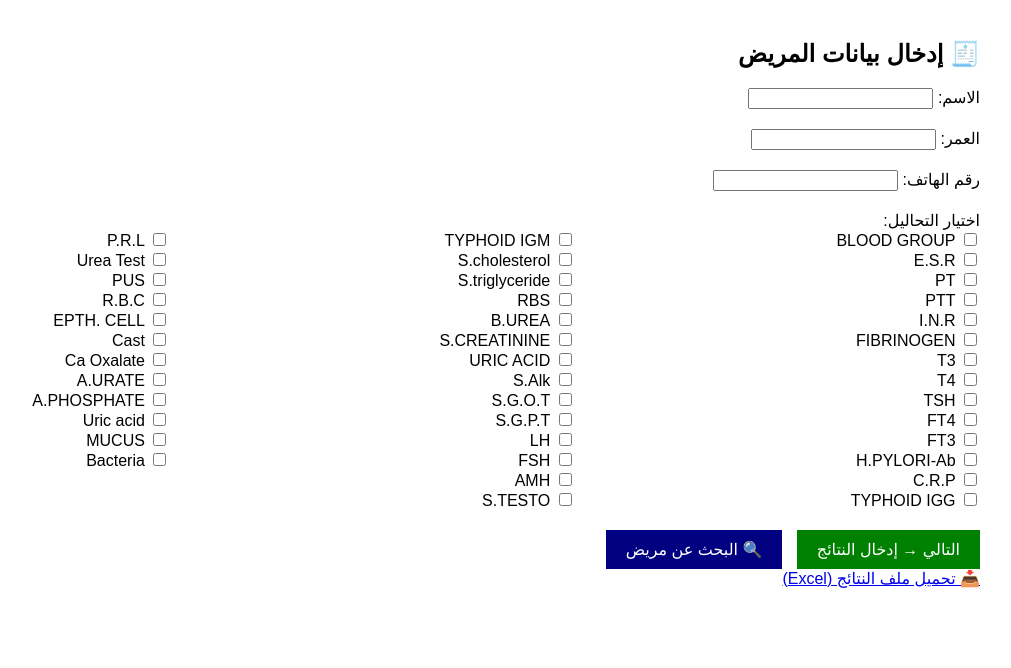
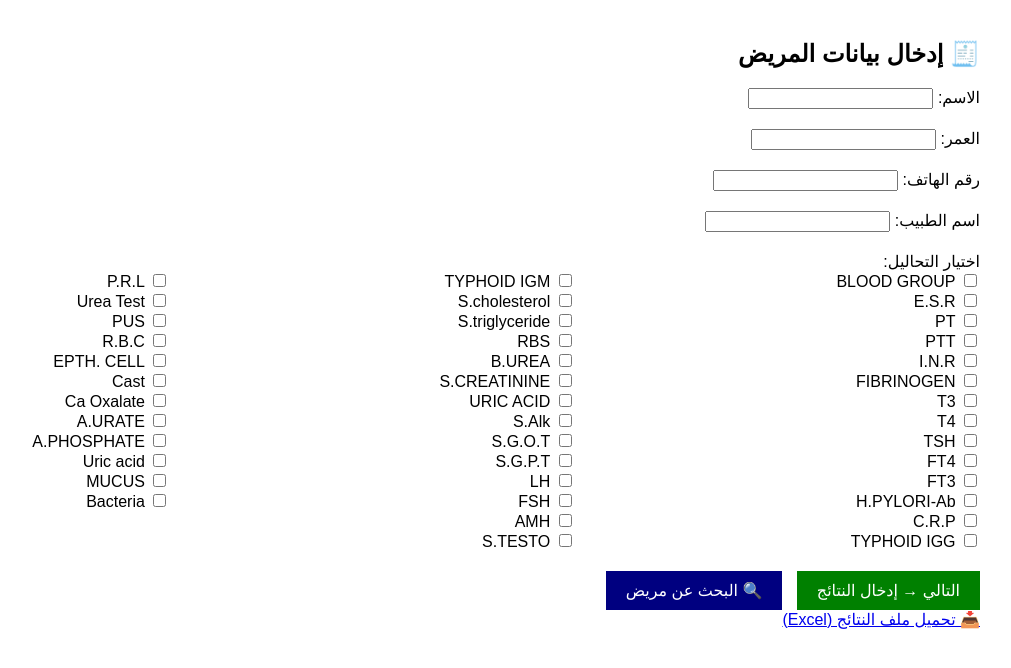
Before and after one commit to Marwana1985/lab_report_app_w, a Flask app: page / in a window 1280 px wide. Shown: the top 668 px of the page, without its empty margins (260-1271 px from the left). Run offline with Flask 3, Linux system fonts and the light colour scheme.

Commit message:
Initial commit

```diff
--- a/app.py
+++ b/app.py
@@ -81,7 +81,7 @@ class LabPDF(FPDF):
         self.ln(5)
         self.set_font("Amiri", size=11)
         self.multi_cell(0, 40, text=reshape(
-            f"الاسم: {self.patient['name']}   العمر: {self.patient['age']}   الهاتف: {self.patient['phone']}   التاريخ: {self.patient['date']}"
+            f"الاسم: {self.patient['name']}   العمر: {self.patient['age']}   الهاتف: {self.patient['phone']}  اسم الطبيب: {self.patient['dr']} التاريخ: {self.patient['date']}"
         ))
         self.ln(5)
 
@@ -170,6 +170,7 @@ def index():
             'name': request.form['name'],
             'age': request.form['age'],
             'phone': request.form['phone'],
+            'dr': request.form['dr'],
             'date': datetime.now().strftime('%Y-%m-%d')
         }
         selected_tests = request.form.getlist('tests')
@@ -182,9 +183,10 @@ def generate():
         'name': request.form['name'],
         'age': request.form['age'],
         'phone': request.form['phone'],
+        'dr': request.form['dr'],
         'date': request.form['date']
     }
-    results = {key: request.form[key] for key in request.form if key not in ['name', 'age', 'phone', 'date']}
+    results = {key: request.form[key] for key in request.form if key not in ['name', 'age', 'phone', 'dr', 'date']}
     record = {**patient, **results}
     data.append(record)
     df = pd.DataFrame(data)
@@ -210,9 +212,10 @@ def print_report():
         'name': request.form['name'],
         'age': request.form['age'],
         'phone': request.form['phone'],
+        'dr': request.form['dr'],
         'date': request.form['date']
     }
-    results = {key: request.form[key] for key in request.form if key not in ['name', 'age', 'phone', 'date']}
+    results = {key: request.form[key] for key in request.form if key not in ['name', 'age', 'phone','dr', 'date']}
     pdf_buffer = generate_pdf(patient, results)
     filename = secure_filename(f"{patient['name']}_report.pdf")
     return send_file(pdf_buffer, as_attachment=True, download_name=filename, mimetype='application/pdf')
--- a/templates/index.html
+++ b/templates/index.html
@@ -51,6 +51,10 @@
         <div class="form-section">
             <label>رقم الهاتف:</label>
             <input type="text" name="phone" required>
+		</div>
+        <div class="form-section">
+            <label>اسم الطبيب:</label>
+            <input type="text" name="dr" required>
         </div>
         <div class="form-section">
             <label>اختيار التحاليل:</label>
--- a/templates/results.html
+++ b/templates/results.html
@@ -32,9 +32,10 @@
         <input type="hidden" name="name" value="{{ patient.name }}">
         <input type="hidden" name="age" value="{{ patient.age }}">
         <input type="hidden" name="phone" value="{{ patient.phone }}">
+		<input type="hidden" name="dr" value="{{ patient.dr }}">
         <input type="hidden" name="date" value="{{ patient.date }}">
 
-        <p><strong>الاسم:</strong> {{ patient.name }} | <strong>العمر:</strong> {{ patient.age }} | <strong>الهاتف:</strong> {{ patient.phone }} | <strong>التاريخ:</strong> {{ patient.date }}</p>
+        <p><strong>الاسم:</strong> {{ patient.name }} | <strong>العمر:</strong> {{ patient.age }} | <strong>الهاتف:</strong> {{ patient.phone }} | <strong>اسم الطبيب:</strong> {{ patient.dr }} | <strong>التاريخ:</strong> {{ patient.date }}</p>
 
         {% for test in selected_tests %}
             <div class="test-row">
```
